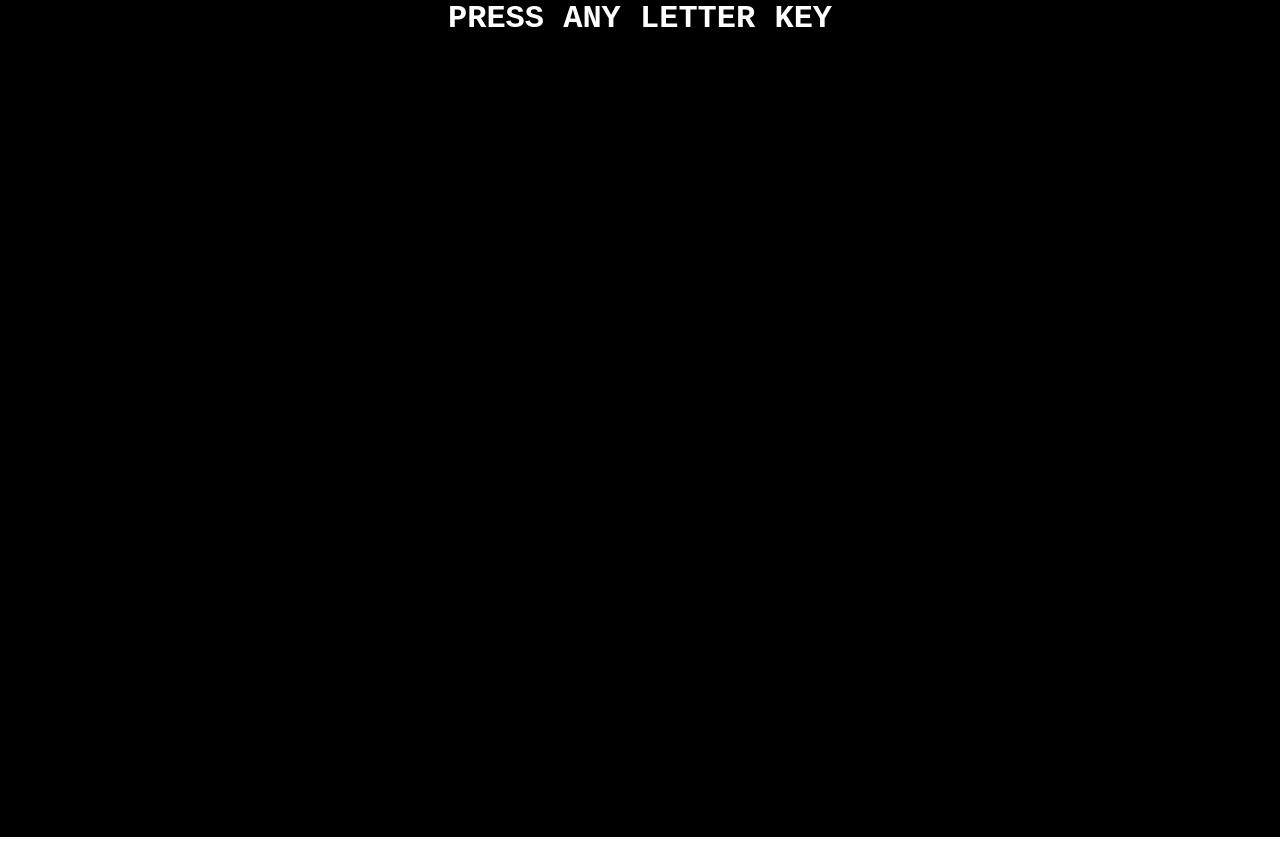
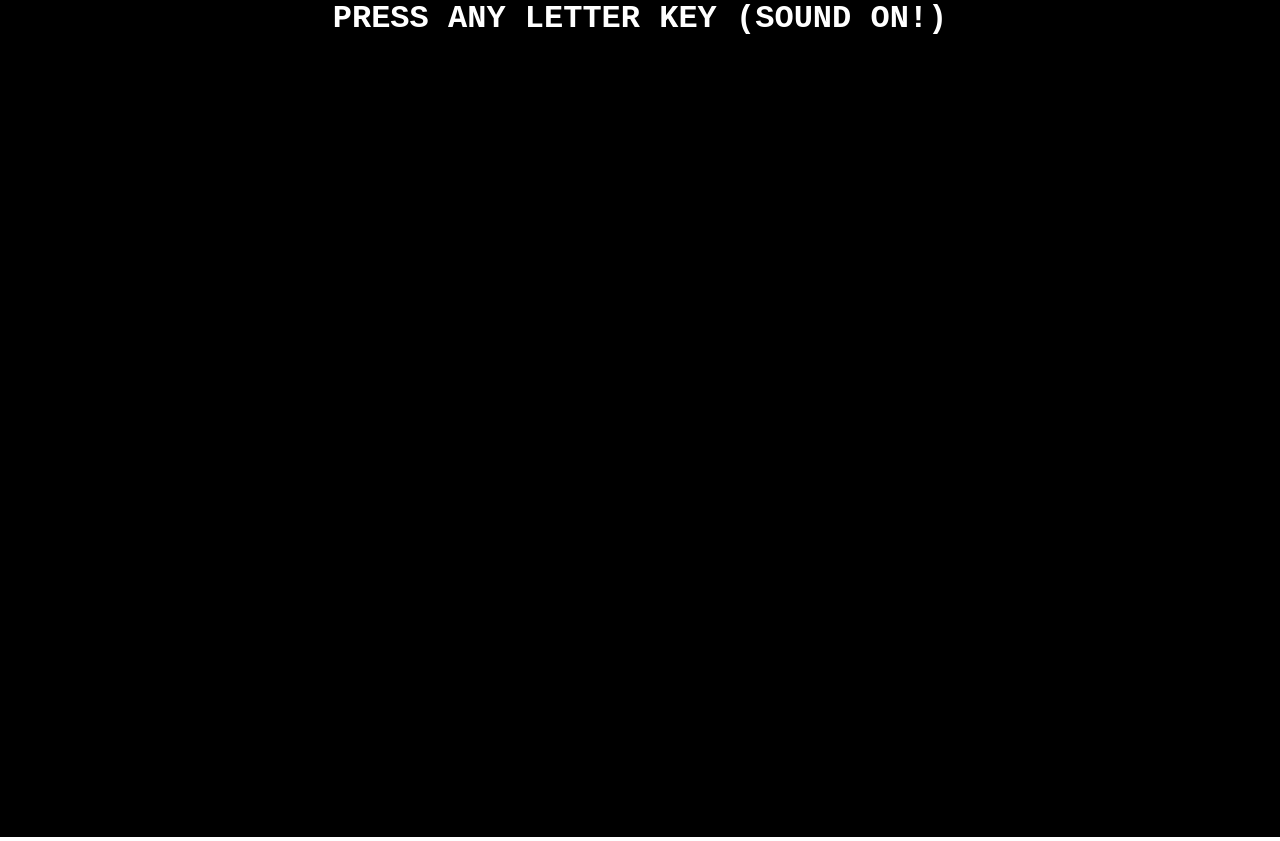
Before and after one commit to martinsoengas/wdb-patatap-clone, a plain HTML site: page index.html in a window 1280 px wide. Drawn offline with nearby package versions, Linux system fonts and the light colour scheme; no server answers.

Commit message:
title update

```diff
--- a/index.html
+++ b/index.html
@@ -205,7 +205,7 @@
 </head>
 
 <body>
-    <h1 class="title">PRESS ANY LETTER KEY</h1>
+    <h1 class="title">PRESS ANY LETTER KEY (SOUND ON!)</h1>
     <canvas id="myCanvas" resize></canvas>
 </body>
 
```
